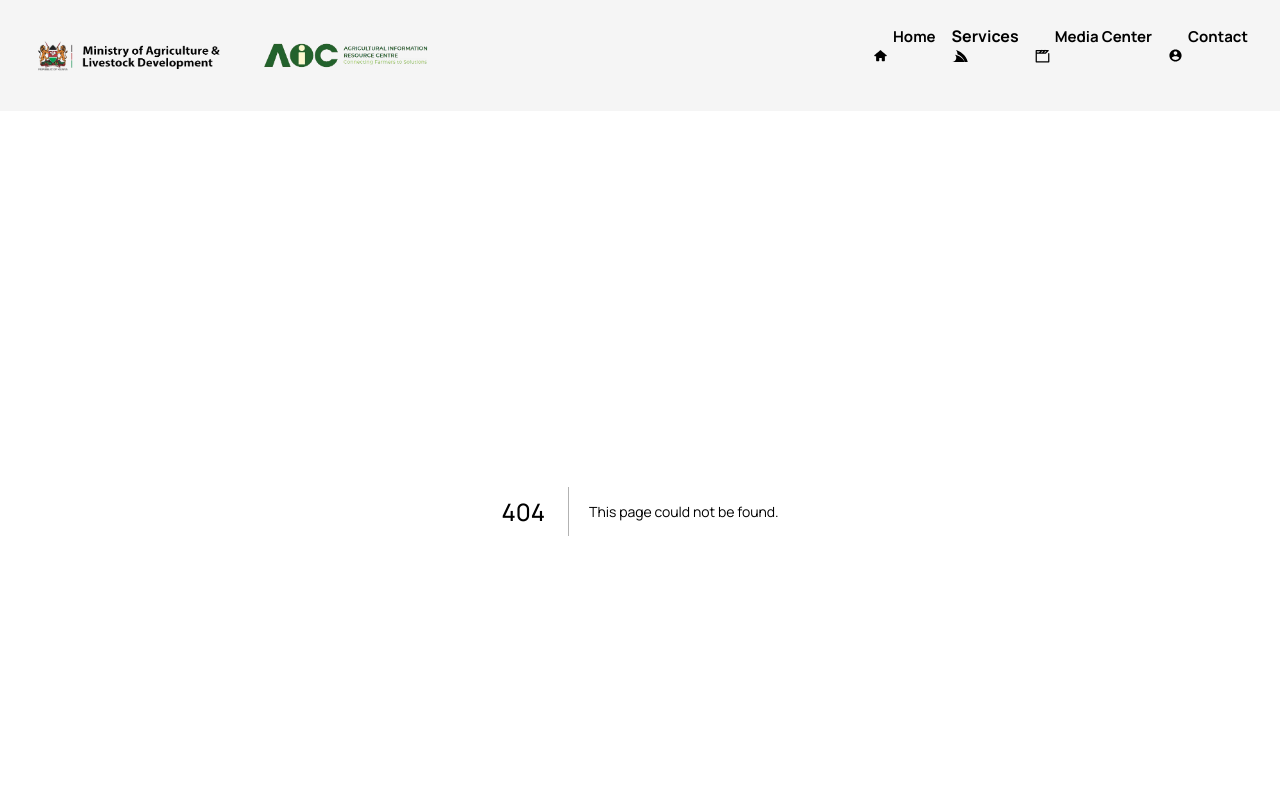
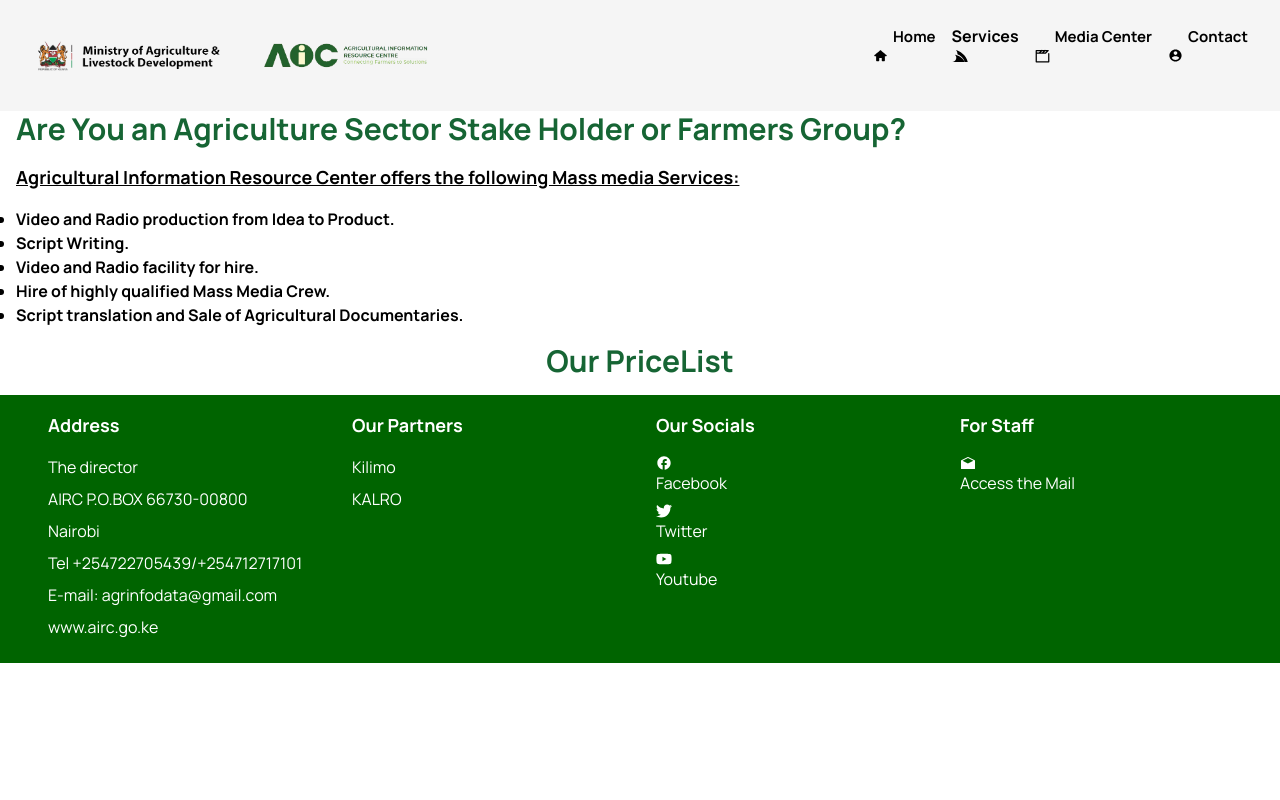
Before and after one commit to zilezarach/Agriculture-webapp, a Next.js app: page /MassMedia in a window 1280 px wide. Before the commit this address had no page. Shown: the top 800 px of the page. Built offline with nearby package versions, Linux system fonts and the light colour scheme.

Commit message:
added page

```diff
--- /dev/null
+++ b/src/app/MassMedia/page.tsx
@@ -0,0 +1,10 @@
+import React from "react"
+import MassCard from "@/components/Mass card";
+
+export default function Page() {
+    return (
+        <>
+         <MassCard/>
+        </>
+    )
+}
--- a/src/components/Mass card.tsx
+++ b/src/components/Mass card.tsx
@@ -0,0 +1,40 @@
+
+
+
+const MassCard = () => {
+    return (
+        <section className="container mx-auto px-4">
+            <h1 className="text-3xl font-bold text-green-800 mb-4">Are You an Agriculture Sector Stake Holder or Farmers Group?</h1>
+            <p className="text-lg mb-4 font-bold underline decoration-solid">Agricultural Information Resource Center offers the following Mass media Services:</p>
+            <ul className="list-disc mb-4 font-bold">
+                <li>Video and Radio production from Idea to Product.</li>
+                <li>Script Writing.</li>
+                <li>Video and Radio facility for hire.</li>
+                <li>Hire of highly qualified Mass Media Crew.</li>
+                <li>Script translation and Sale of Agricultural Documentaries.</li>
+            </ul>
+            <h2 className="text-center text-3xl font-bold text-green-800 mb-4">Our PriceList</h2>
+        </section>
+    )
+}
+
+
+
+
+
+
+
+
+
+
+
+
+
+
+
+
+
+
+
+
+export default MassCard
--- a/src/components/Navbar.tsx
+++ b/src/components/Navbar.tsx
@@ -46,8 +46,9 @@
             <li><Link href="/">Home<TiHome/></Link></li>
             <li><button onClick={handleDropdownToggle} className="hover:text-green-600 hover:underline focus:outline-none">Services<FaServicestack/></button>{isDropdownOpen &&(
                 <ul className="absolute left-0 mt-2 w-48 bg-white shadow-lg rounded-lg">
-                    <li><a href="/Mass Media" className="block px-4 py-2 hover:bg-gray-100">Mass Media</a></li>
+                    <li><a href="/MassMedia" className="block px-4 py-2 hover:bg-gray-100">Mass Media</a></li>
                     <li><a href="/Training unit" className="block px-4 py-2 hover:bg-gray-100">Training Unit</a></li>
+                    <li><a href= "/Printing and Design"className="block px-4 py-2 hover:bg-gray-100">Printing and Design</a></li>
                 </ul>
             )}
             </li>
```
